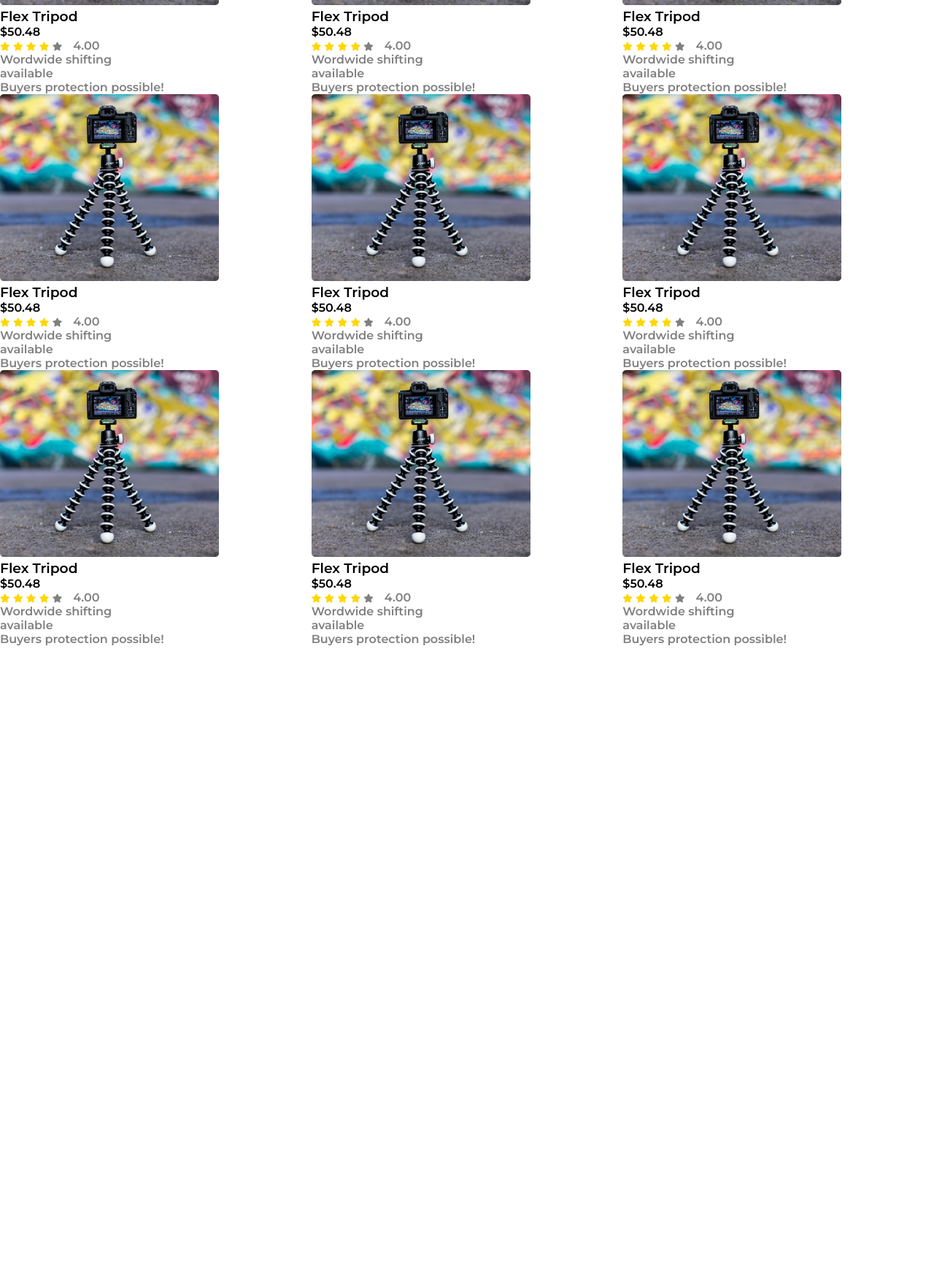
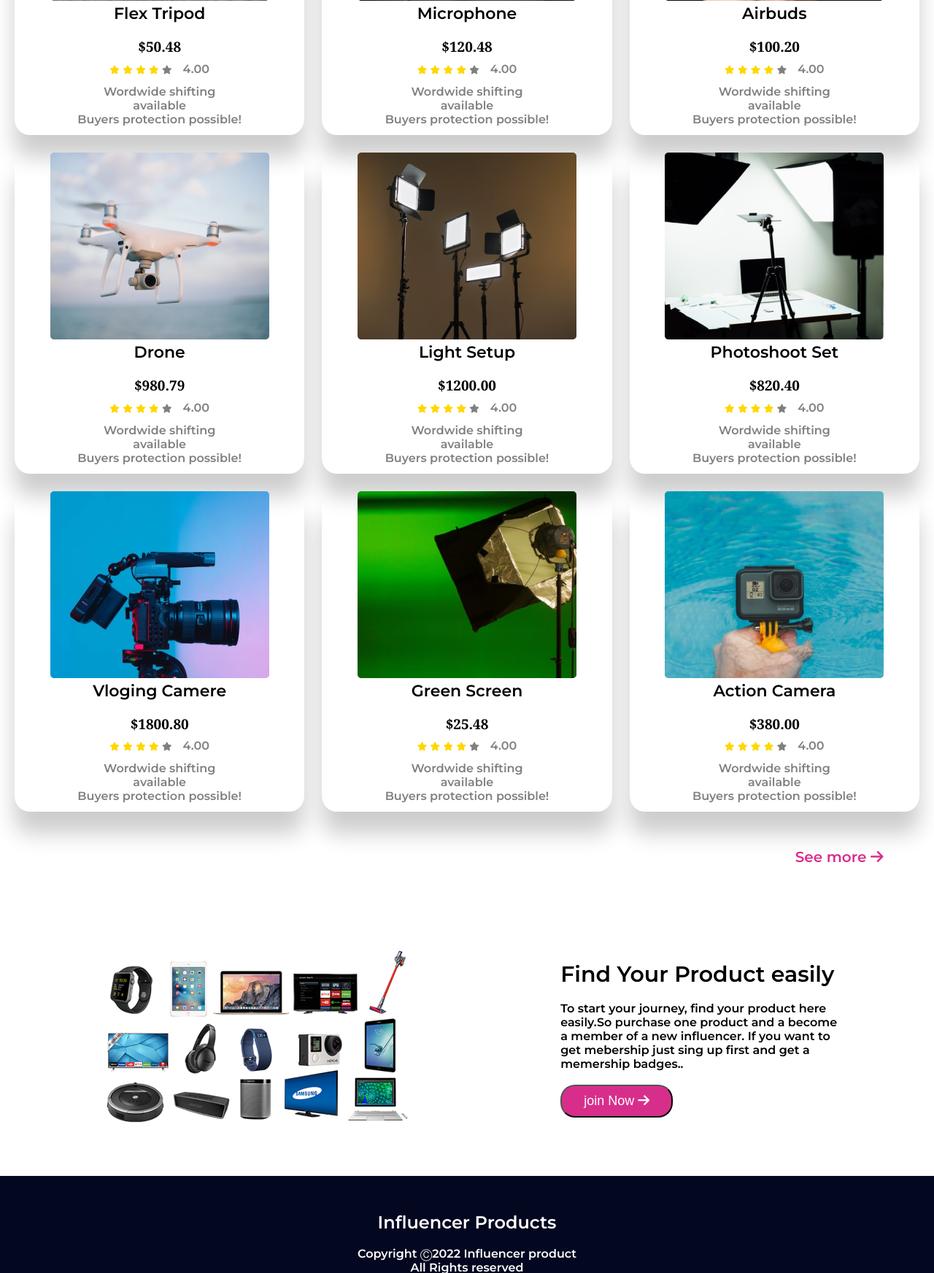
Before and after one commit to KMNayem/influencer-gear-main, a plain HTML site: page index.html in a window 1280 px wide. Shown: the part 1056-2800 px from the top of the page at 73% size. Before the commit the page ends 1941 px from the top, so only its background shows below. Drawn offline with Linux system fonts and the light colour scheme.

Commit message:
sixth commit

```diff
--- a/index.html
+++ b/index.html
@@ -67,19 +67,20 @@
     <!----------------------------
         section-2 start from here
     ---------------------------------->
-    <section>
+    <section class="container">
         <h2 class="collection-title">
             Popular Collection
         </h2>
         <div class="collections">
             <div class="collection">
+                <div class="collection-all">
                     <div class="collection-banner">
                         <img src="images/tripod.png" alt="">
                     </div>
                     <div class="collection-info">
                         <h3 class="collection-name">
                             Flex Tripod
-                    </h3>
+                        </h3><br>
                         <h4>$50.48</h4>
                         <div class="collection-ratings">
                             <div class="collection-rating">
@@ -97,17 +98,19 @@
                             <p>Buyers protection possible!</p>
                         </div>
                     </div>
+                </div>
 
             </div>
             <div class="collection">
+                <div class="collection-all">
                     <div class="collection-banner">
-                    <img src="images/tripod.png" alt="">
+                        <img src="images/mic.png" alt="">
                     </div>
                     <div class="collection-info">
                         <h3 class="collection-name">
-                        Flex Tripod
-                    </h3>
-                    <h4>$50.48</h4>
+                            Microphone
+                        </h3><br>
+                        <h4>$120.48</h4>
                         <div class="collection-ratings">
                             <div class="collection-rating">
                                 <i class="fas fa-star fill"></i>
@@ -124,17 +127,19 @@
                             <p>Buyers protection possible!</p>
                         </div>
                     </div>
+                </div>
 
             </div>
             <div class="collection">
+                <div class="collection-all">
                     <div class="collection-banner">
-                    <img src="images/tripod.png" alt="">
+                        <img src="images/airpod.png" alt="">
                     </div>
                     <div class="collection-info">
                         <h3 class="collection-name">
-                        Flex Tripod
-                    </h3>
-                    <h4>$50.48</h4>
+                            Airbuds
+                        </h3><br>
+                        <h4>$100.20</h4>
                         <div class="collection-ratings">
                             <div class="collection-rating">
                                 <i class="fas fa-star fill"></i>
@@ -151,17 +156,19 @@
                             <p>Buyers protection possible!</p>
                         </div>
                     </div>
+                </div>
 
             </div>
             <div class="collection">
+                <div class="collection-all">
                     <div class="collection-banner">
-                    <img src="images/tripod.png" alt="">
+                        <img src="images/drone.png" alt="">
                     </div>
                     <div class="collection-info">
                         <h3 class="collection-name">
-                        Flex Tripod
-                    </h3>
-                    <h4>$50.48</h4>
+                            Drone
+                        </h3><br>
+                        <h4>$980.79</h4>
                         <div class="collection-ratings">
                             <div class="collection-rating">
                                 <i class="fas fa-star fill"></i>
@@ -178,17 +185,19 @@
                             <p>Buyers protection possible!</p>
                         </div>
                     </div>
+                </div>
 
             </div>
             <div class="collection">
+                <div class="collection-all">
                     <div class="collection-banner">
-                    <img src="images/tripod.png" alt="">
+                        <img src="images/lights.png" alt="">
                     </div>
                     <div class="collection-info">
                         <h3 class="collection-name">
-                        Flex Tripod
-                    </h3>
-                    <h4>$50.48</h4>
+                            Light Setup
+                        </h3><br>
+                        <h4>$1200.00</h4>
                         <div class="collection-ratings">
                             <div class="collection-rating">
                                 <i class="fas fa-star fill"></i>
@@ -205,17 +214,19 @@
                             <p>Buyers protection possible!</p>
                         </div>
                     </div>
+                </div>
 
             </div>
             <div class="collection">
+                <div class="collection-all">
                     <div class="collection-banner">
-                    <img src="images/tripod.png" alt="">
+                        <img src="images/setup.png" alt="">
                     </div>
                     <div class="collection-info">
                         <h3 class="collection-name">
-                        Flex Tripod
-                    </h3>
-                    <h4>$50.48</h4>
+                            Photoshoot Set
+                        </h3><br>
+                        <h4>$820.40</h4>
                         <div class="collection-ratings">
                             <div class="collection-rating">
                                 <i class="fas fa-star fill"></i>
@@ -232,17 +243,19 @@
                             <p>Buyers protection possible!</p>
                         </div>
                     </div>
+                </div>
 
             </div>
             <div class="collection">
+                <div class="collection-all">
                     <div class="collection-banner">
-                    <img src="images/tripod.png" alt="">
+                        <img src="images/camera.png" alt="">
                     </div>
                     <div class="collection-info">
                         <h3 class="collection-name">
-                        Flex Tripod
-                    </h3>
-                    <h4>$50.48</h4>
+                            Vloging Camere
+                        </h3><br>
+                        <h4>$1800.80</h4>
                         <div class="collection-ratings">
                             <div class="collection-rating">
                                 <i class="fas fa-star fill"></i>
@@ -259,17 +272,19 @@
                             <p>Buyers protection possible!</p>
                         </div>
                     </div>
+                </div>
 
             </div>
             <div class="collection">
+                <div class="collection-all">
                     <div class="collection-banner">
-                    <img src="images/tripod.png" alt="">
+                        <img src="images/single-light.png" alt="">
                     </div>
                     <div class="collection-info">
                         <h3 class="collection-name">
-                        Flex Tripod
-                    </h3>
-                    <h4>$50.48</h4>
+                            Green Screen
+                        </h3><br>
+                        <h4>$25.48</h4>
                         <div class="collection-ratings">
                             <div class="collection-rating">
                                 <i class="fas fa-star fill"></i>
@@ -286,17 +301,19 @@
                             <p>Buyers protection possible!</p>
                         </div>
                     </div>
+                </div>
 
             </div>
             <div class="collection">
+                <div class="collection-all">
                     <div class="collection-banner">
-                    <img src="images/tripod.png" alt="">
+                        <img src="images/action.png" alt="">
                     </div>
                     <div class="collection-info">
                         <h3 class="collection-name">
-                        Flex Tripod
-                    </h3>
-                    <h4>$50.48</h4>
+                            Action Camera
+                        </h3><br>
+                        <h4>$380.00</h4>
                         <div class="collection-ratings">
                             <div class="collection-rating">
                                 <i class="fas fa-star fill"></i>
@@ -313,10 +330,69 @@
                             <p>Buyers protection possible!</p>
                         </div>
                     </div>
+                </div>
+            </div>
+        </div>
+        <div class="see-more">
+            <a href="">See more <i class="fas fa-arrow-right"></i></a>
+        </div>
+    </section>
+
+    <!--------------------------
+        section-2 end here
+    ------------------------------>
+
+    <!--------------------------
+        section-3 start Here
+    ----------------------------->
+
+    <section>
+        <main class="products">
+            <div class="product">
+                <div class="product-banner">
+                    <img src="images/allpro.png" alt="">
+                </div>
+                <div class="product-title">
+                    <h2>Find Your Product easily</h2><br>
+                    <p>To start your journey, find your product here easily.So purchase one product and a become a
+                        member of a new influencer. If you want to get mebership just sing up first and get a memership
+                        badges..</p><br>
+                    <button class="button">join Now <i class="fas fa-arrow-right"></i></button>
+                </div>
+            </div>
+        </main>
+    </section>
+
+    <!--------------------------
+        section-3 end Here
+    ----------------------------->
+
+    <!-----------------------
+        footer start here
+    --------------------------->
+
+    <footer>
+        <main class="footer-main">
+            <div class="footers">
+                <h2 class="footer-all">
+                    Influencer Products
+                </h2><br>
+                <p class="footer-all">
+                    Copyright Ⓒ2022 Influencer product
+                </p>
+                <p class="footer-all">All Rights reserved</p>
 
             </div>
+            <div class="footer-media">
+                <a href=""><i class="fab fa-facebook-square"></i></a>
+                <a href=""><i class="fab fa-instagram"></i></a>
+                <a href=""><i class="fab fa-youtube"></i></a>
+                <a href=""><i class="fab fa-twitter-square"></i></a>
             </div>
-    </section>
+        </main>
+
+    </footer>
+
 </body>
 
 </html>
--- a/style.css
+++ b/style.css
@@ -247,8 +247,26 @@ Collection part start here
 --------------------------------*/
 
 .collections{
+
     display: grid;
+    justify-content: center;
+
     grid-template-columns: repeat(3, 1fr);
+    grid-gap: 24px;
+
+}
+.collection{
+    box-shadow: 0 30px 30px rgba(0,0,0,0.2) ;
+    border-radius: 5%;
+}
+
+.collection-info h3{
+    font-size: 22px;
+}
+.collection-info h4{
+    font-family: Cambria, Cochin, Georgia, Times, 'Times New Roman', serif;
+    padding-bottom: 2%;
+    font-size: 19px;
 }
 
 .collection-title{
@@ -257,6 +275,7 @@ Collection part start here
     font-size: 30px;
 }
 
+
 .collections .collection-banner img{
     width: 300px;
     height: 256px;
@@ -264,13 +283,18 @@ Collection part start here
 
 .collection-ratings{
     display: flex;
+    justify-content: center;
 }
 .collection-ratings p{
     padding-left: 15px;
 }
+.collection-all{
+    text-align: center;
+}
 
 .collection-about{
     color: gray;
+    padding-bottom: 3%;
 }
 
 .fa-star{
@@ -283,55 +307,59 @@ Collection part start here
     color: gray;
 }
 
-
-
-
-
-
-
-
-
-
-
-
-
-/* -------------------
-.collection{
-    padding-top: 10%;
+.see-more{
+    padding: 4%;
+    text-align: right;
 }
 
+.see-more a{
+    font-size: 20px;
+    text-decoration: none;
+    color: rgb(216, 46, 139);
+}
 
-.collection-title{
-    text-align: center;
-    padding-bottom: 5%;
+/*-----------------------------
+product section start here
+------------------------------*/
+
+.product{
+    display: flex;
+    align-items: center;
+    padding: 5% 10%;
+}
+
+.product-banner img{
+    width: 70%;
+}
+.product-title{
+    width: 50%;
+}
+.product-title h2{
     font-size: 30px;
 }
-.collection-banner{
-    width: 300px;
-    height: 256px;
+
+/*----------------------
+footer start here
+--------------------*/
+
+footer{
+    background-color: rgb(3, 8, 32);
+    padding: 2% 5%;
 }
-.collection-info h3{
+.footer-main{
+    padding-top: 2%;
+}
+
+.footer-all{
+    color: white;
+    text-align: center;
+}
+.footer-media{
+    text-align: center;
+    padding: 1%;
     font-size: 25px;
 }
-.collection-info h4{
-    font-size: 20px;
-    padding: 20px 0;
+.footer-media a{
+    color: white;
+    padding: 1%;
 }
-.rating{
-    margin-left: 10px;
-    color: gray;
-}
-.fa-star.filled{
-    font-size: 14px;
-    width: 16px;
-    height: 16px;
-    color: yellow;
-}
-.fa-star.empty{
-    font-size: 14px;
-    color: rgba(128, 128, 128, 0.685);
-}
-.collection-rating{
-    display: flex;
-}
---------------- */
```
Also changed, not shown: images/allpro.png (added). Lines whose indentation alone changed are shown as unchanged.
